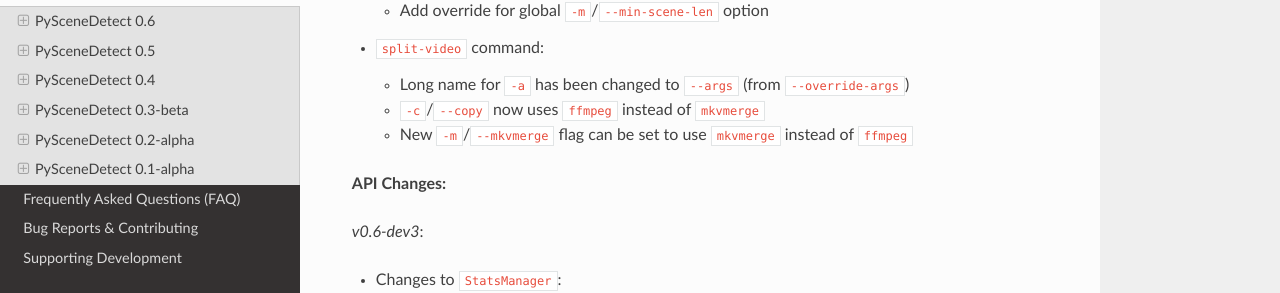
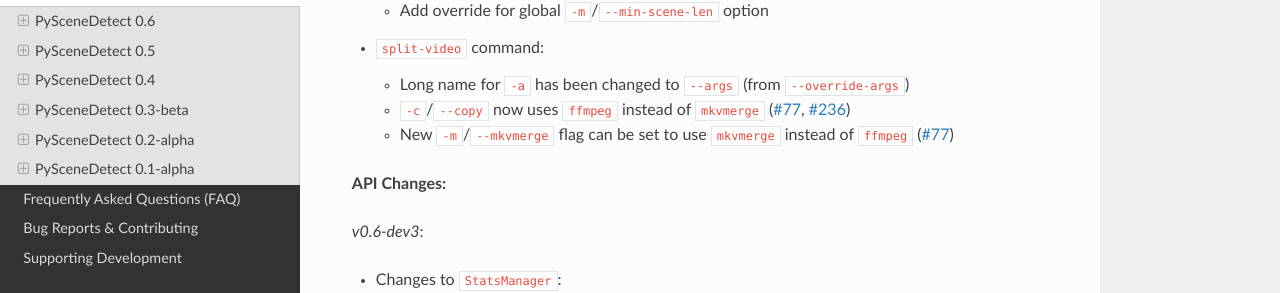
Before and after one commit to vovamushak/PySceneDetect, an MkDocs documentation site: the page built from docs/changelog.md, in a window 1280 px wide and 900 px high, scrolled down 1568 px. Shown: the part 158-451 px from the top of the window. Built offline with MkDocs 1.6.1, drawn with Linux system fonts in a browser that asks for light colours; nearby versions of some CDN libraries; old or Windows-style settings are respelled for this version of MkDocs.

Commit message:
[docs] Add missing issue reference for #77 and #236.

```diff
--- a/docs/changelog.md
+++ b/docs/changelog.md
@@ -54,8 +54,8 @@ The main goals of v0.6 are reliability and performance. To achieve this required
      * Add override for global `-m`/`--min-scene-len` option
  * `split-video` command:
      * Long name for `-a` has been changed to `--args` (from `--override-args`)
-     * `-c`/`--copy` now uses `ffmpeg` instead of `mkvmerge`
-     * New `-m`/`--mkvmerge` flag can be set to use `mkvmerge` instead of `ffmpeg`
+     * `-c`/`--copy` now uses `ffmpeg` instead of `mkvmerge` ([#77](https://github.com/Breakthrough/PySceneDetect/issues/77), [#236](https://github.com/Breakthrough/PySceneDetect/issues/236))
+     * New `-m`/`--mkvmerge` flag can be set to use `mkvmerge` instead of `ffmpeg` ([#77](https://github.com/Breakthrough/PySceneDetect/issues/77))
 
 **API Changes:**
 
```
